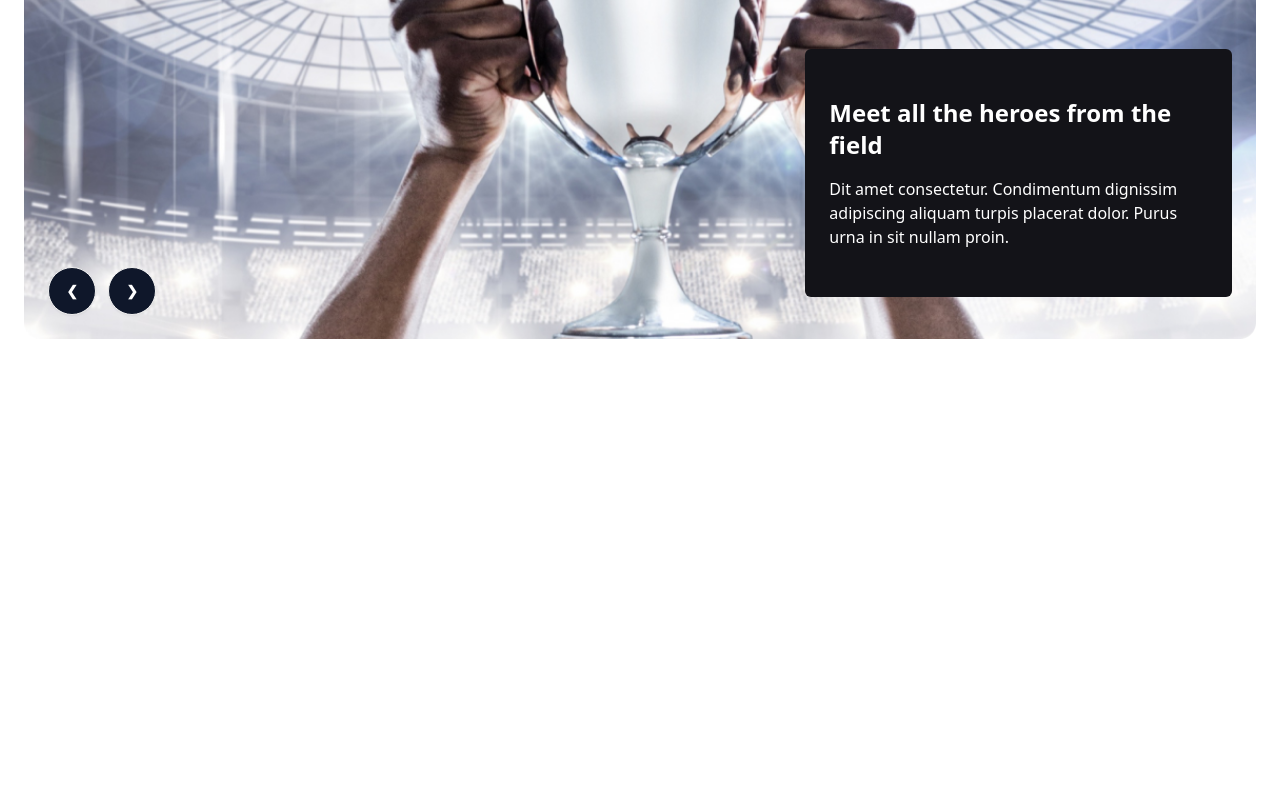
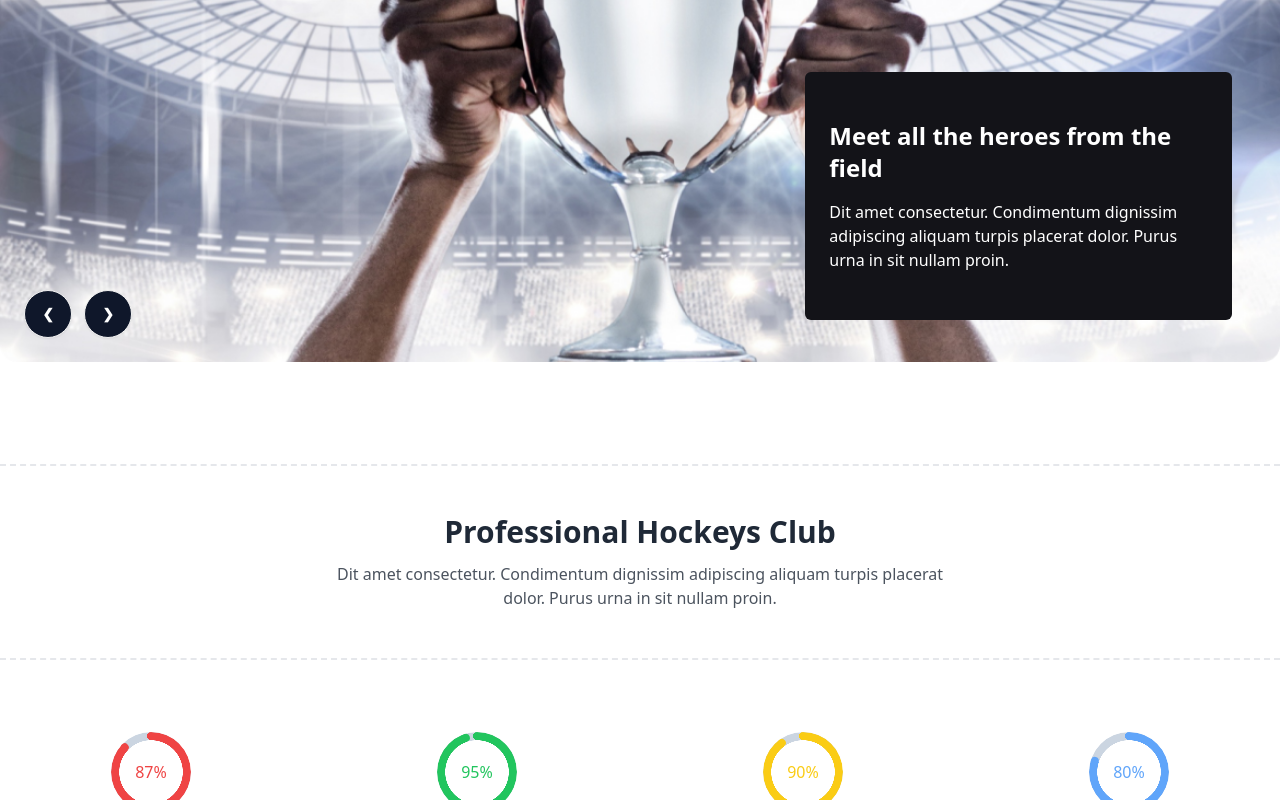
Before and after one commit to FahimHassanOvi/hockey-s-using-tailwind-daisyui, a plain HTML site: page index.html in a window 1280 px wide. Shown: the part 308-1108 px from the top of the page. Before the commit the page ends 800 px from the top, so only its background shows below. Drawn offline with nearby package versions, Linux system fonts and the light colour scheme.

Commit message:
Added Statistics section

```diff
--- a/index.html
+++ b/index.html
@@ -51,10 +51,9 @@
                 <a class="btn bg-[#FF4240] btn-error text-white font-[500]">Button</a>
             </div>
         </div>
-    </header>
 
         <!-- banner part -->
-    <div class="relative px-6">
+        <div class="relative px-6 lg:px-0">
 
             <div class="carousel w-full">
                 <div id="slide1" class="carousel-item relative w-full">
@@ -82,14 +81,68 @@
             </div>
             <div class="lg:absolute bottom-12 right-12 lg:w-1/3 bg-[#131318] py-12 px-6 rounded-md space-y-4">
                 <h1 class="text-white text-2xl font-semibold">Meet all the heroes from the field</h1>
-            <p class="text-white">Dit amet consectetur. Condimentum dignissim adipiscing aliquam turpis placerat dolor.
+                <p class="text-white">Dit amet consectetur. Condimentum dignissim adipiscing aliquam turpis placerat
+                    dolor.
                     Purus urna in sit nullam proin. </p>
 
             </div>
         </div>
 
-    <main>
+    </header>
 
+    <main class="container mx-auto h-[5000rem]">
+        <!-- Statistics section -->
+        <section class="mt-24">
+            <!-- Introduction part -->
+            <div class="border-y-[2px] border-dashed py-12 text-center flex flex-col items-center justify-center">
+                <h3 class="text-3xl font-bold mb-3">Professional Hockeys Club</h3>
+                <p class="opacity-80 w-1/2">Dit amet consectetur. Condimentum dignissim adipiscing aliquam turpis
+                    placerat dolor. Purus urna in
+                    sit nullam proin. </p>
+            </div>
+            <div class="grid mt-12 grid-cols-1 md:grid-cols-2 lg:grid-cols-4 gap-6">
+                <div class="flex flex-col items-center justify-center p-6 text-center space-y-3">
+                    <div class="relative">
+                        <div class="z-50 radial-progress text-red-500" style="--value:87;" role="progressbar">87%</div>
+                        <div class="rotate-90 absolute top-0 left-0 radial-progress text-slate-300" style="--value:87;"
+                            role="progressbar"></div>
+
+                    </div>
+                    <h6 class="text-xl font-semibold">Prayer Facility</h6>
+                    <p>Amet consectetur. Condimentum dignissim adipiscing .</p>
+                </div>
+                <div class="flex flex-col items-center justify-center p-6 text-center space-y-3">
+                    <div class="relative">
+                        <div class="z-50 radial-progress text-green-500" style="--value:95;" role="progressbar">95%</div>
+                        <div class="rotate-90 absolute top-0 left-0 radial-progress text-slate-300" style="--value:95;"
+                            role="progressbar"></div>
+
+                    </div>
+                    <h6 class="text-xl font-semibold">Experienced Coach</h6>
+                    <p>Amet consectetur. Condimentum dignissim adipiscing .</p>
+                </div>
+                <div class="flex flex-col items-center justify-center p-6 text-center space-y-3">
+                    <div class="relative">
+                        <div class="z-50 radial-progress text-yellow-400" style="--value:90;" role="progressbar">90%</div>
+                        <div class="rotate-90 absolute top-0 left-0 radial-progress text-slate-300" style="--value:90;"
+                            role="progressbar"></div>
+
+                    </div>
+                    <h6 class="text-xl font-semibold">Senior Player</h6>
+                    <p>Amet consectetur. Condimentum dignissim adipiscing .</p>
+                </div>
+                <div class="flex flex-col items-center justify-center p-6 text-center space-y-3">
+                    <div class="relative">
+                        <div class="z-50 radial-progress text-blue-400" style="--value:80;" role="progressbar">80%</div>
+                        <div class="rotate-90 absolute top-0 left-0 radial-progress text-slate-300" style="--value:80;"
+                            role="progressbar"></div>
+
+                    </div>
+                    <h6 class="text-xl font-semibold">Training Ground</h6>
+                    <p>Amet consectetur. Condimentum dignissim adipiscing .</p>
+                </div>
+            </div>
+        </section>
     </main>
     <footer>
 
```
Lines whose indentation alone changed are shown as unchanged.
